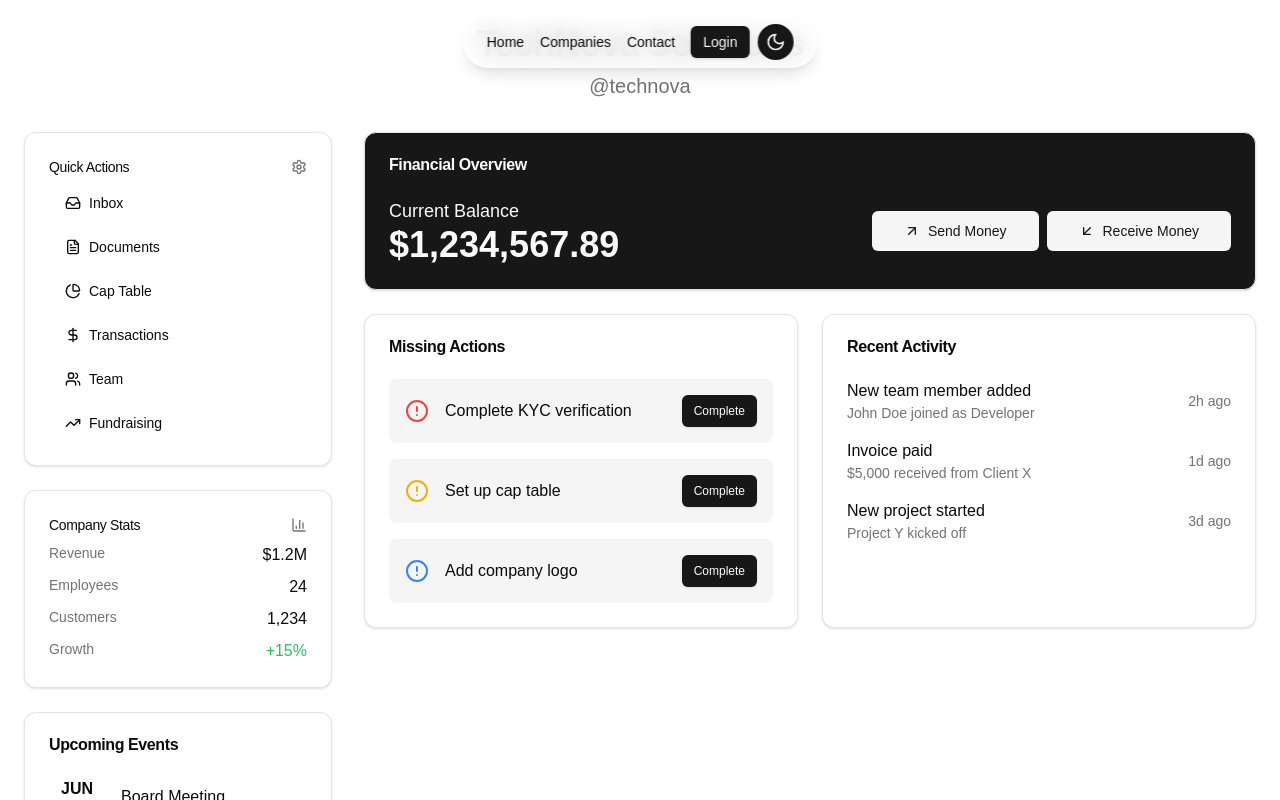
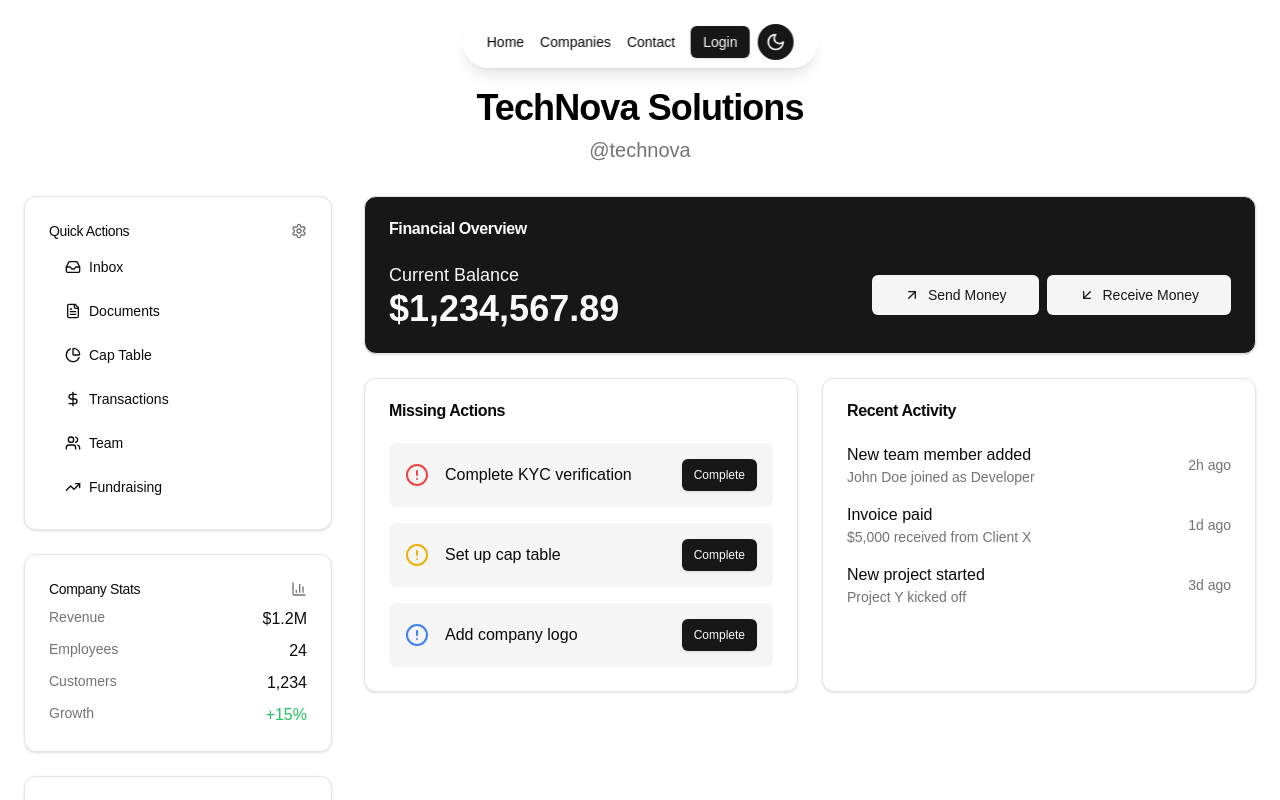
Before and after one commit to tiagofneto/the-startup-company, a Next.js app in the folder frontend/: page /dashboard in a window 1280 px wide. Shown: the top 800 px of the page. Built offline with nearby package versions, Linux system fonts and the light colour scheme; no server answers.

Commit message:
padding titles

```diff
--- a/frontend/app/companies/page.tsx
+++ b/frontend/app/companies/page.tsx
@@ -32,7 +32,7 @@ export default function CompaniesPage() {
 
   return (
     <div className="container mx-auto px-4 py-12">
-      <h1 className="text-4xl font-bold mb-8 text-center">Discover Companies</h1>
+      <h1 className="text-4xl font-bold mb-8 text-center pt-16">Discover Companies</h1>
       <div className="max-w-md mx-auto mb-12">
         <div className="relative">
           <Search className="absolute left-3 top-1/2 transform -translate-y-1/2 text-gray-400 dark:text-gray-500" />
--- a/frontend/app/dashboard/page.tsx
+++ b/frontend/app/dashboard/page.tsx
@@ -24,7 +24,7 @@ export default function CompanyDashboard() {
 
   return (
     <div className="container mx-auto p-6 space-y-8">
-      <header className="text-center mb-8">
+      <header className="text-center mb-8 pt-16">
         <h1 className="text-4xl font-bold tracking-tight mb-2">{companyName}</h1>
         <p className="text-xl text-muted-foreground">@technova</p>
       </header>
--- a/frontend/app/incorporation/page.tsx
+++ b/frontend/app/incorporation/page.tsx
@@ -126,8 +126,8 @@ export default function CompanyRegistration() {
         <div className="grid w-full grid-cols-1 lg:grid-cols-2">
           {/* Form Section */}
           <div className="flex items-center justify-center bg-gray-50 p-8 dark:bg-gray-800">
-            <div className="relative h-full w-full max-w-lg">
-              <div className="mb-8">
+            <div className="relative h-full w-full max-w-lg ">
+              <div className="mb-8 pt-16">
                 <h1 className="text-3xl font-bold text-gray-900 dark:text-white">Company Registration</h1>
                 <p className="mt-2 text-gray-600 dark:text-gray-300">Fill in the details to register your company</p>
               </div>
```
